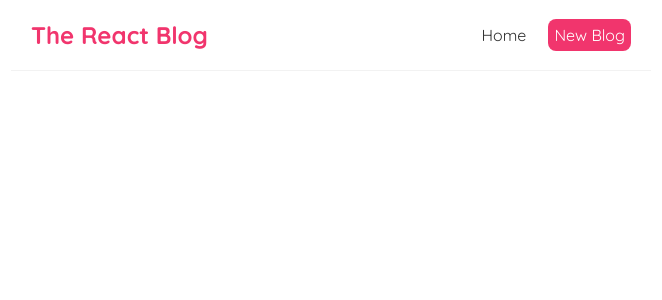
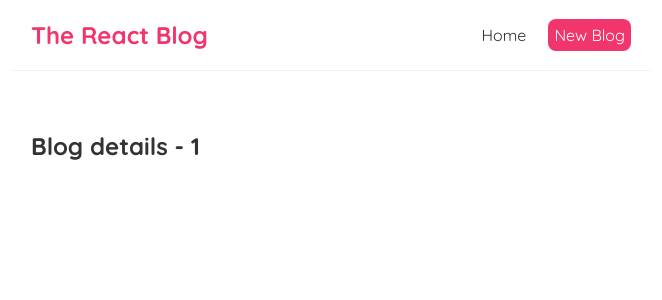
Before and after one commit to Johnnysky2700/react-blog, a React (Create React App) app: page /blogs/1 in a window 1280 px wide. Shown: the top 300 px of the page, without its empty margins (309-971 px from the left). Built offline with nearby package versions, Linux system fonts and the light colour scheme.

Commit message:
Route parameters

```diff
--- a/src/App.js
+++ b/src/App.js
@@ -2,6 +2,7 @@
 import Home from './Home';
 import { BrowserRouter as Router, Route, Switch } from 'react-router-dom'
 import Create from './create';
+import BlogDetails from './BlogDetails';
 
 function App() {
   return (
@@ -16,6 +17,9 @@
           <Route path="/Create">
              <Create/>
           </Route>
+          <Route path="/blogs/:id">
+             <BlogDetails/>
+          </Route>
         </Switch>
         </div>
       </div>
--- /dev/null
+++ b/src/BlogDetails.js
@@ -0,0 +1,13 @@
+import { useParams } from "react-router-dom/cjs/react-router-dom.min";
+
+const BlogDetails = () => {
+  const { id } = useParams();
+
+    return (
+        <div className="blog-details">
+            <h2>Blog details - { id }</h2>
+        </div>
+     );
+}
+
+export default BlogDetails;
--- a/src/BlogList.js
+++ b/src/BlogList.js
@@ -1,3 +1,5 @@
+import { Link } from "react-router-dom/cjs/react-router-dom.min";
+
 const BlogList = ({ blogs, title }) => {
 
     return (
@@ -5,8 +7,10 @@
             <h2>{ title }</h2>
             {blogs.map((blog) => (
                 <div className="blog-preview" key={blog.id}>
-                    <h2>{ blog.title }</h2>
-                    <p>Written by { blog.author }</p>
+                    <Link to={`/blogs/${blog.id}`}>
+                       <h2>{ blog.title }</h2>
+                       <p>Written by { blog.author }</p>
+                    </Link>
                 </div>
             ))}
         </div>
--- a/src/index.css
+++ b/src/index.css
@@ -56,3 +56,7 @@
   color: #f1356d;
   margin-bottom: 8px;
 }
+
+.blog-preview a{
+  text-decoration: none;
+}
```
